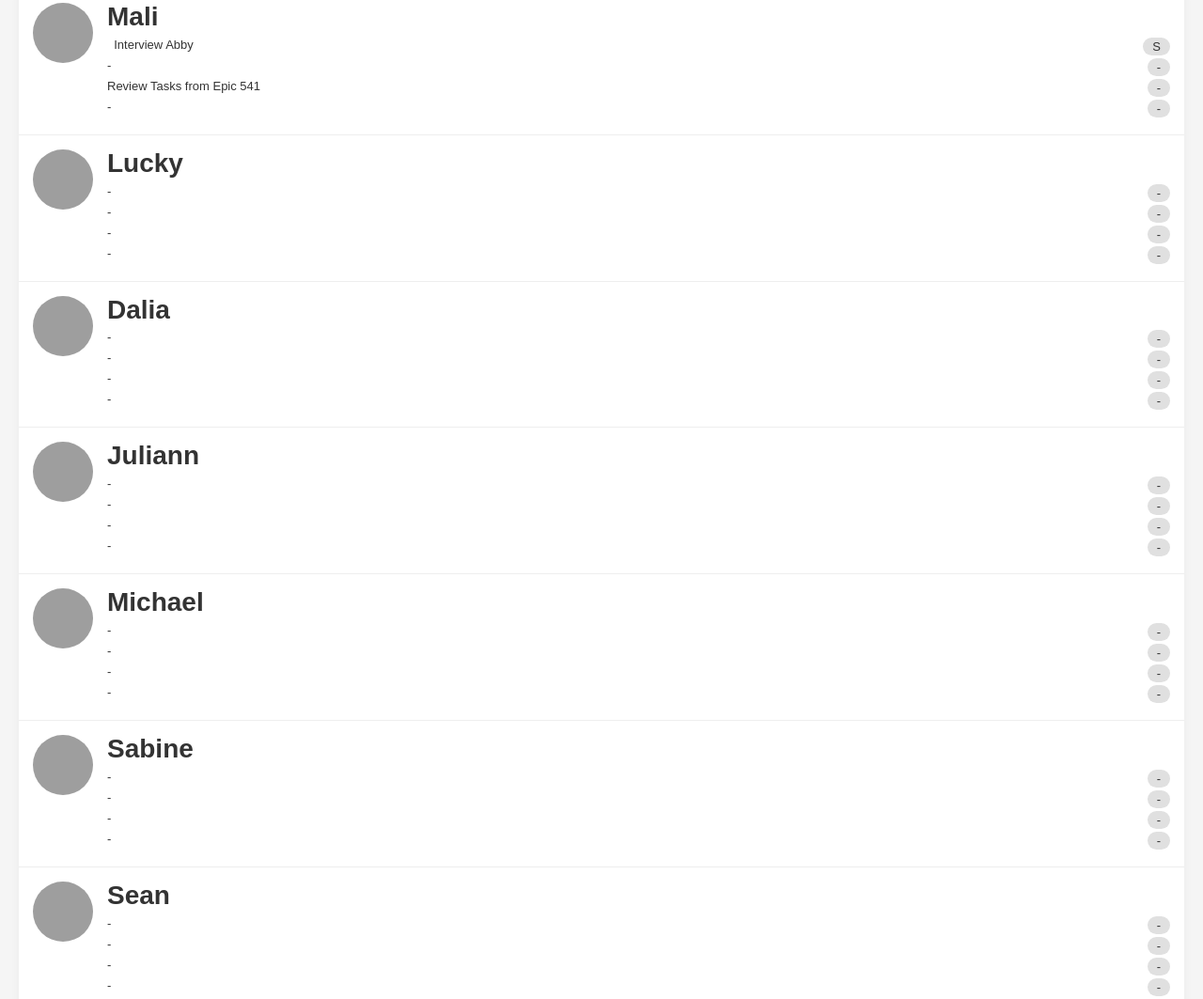
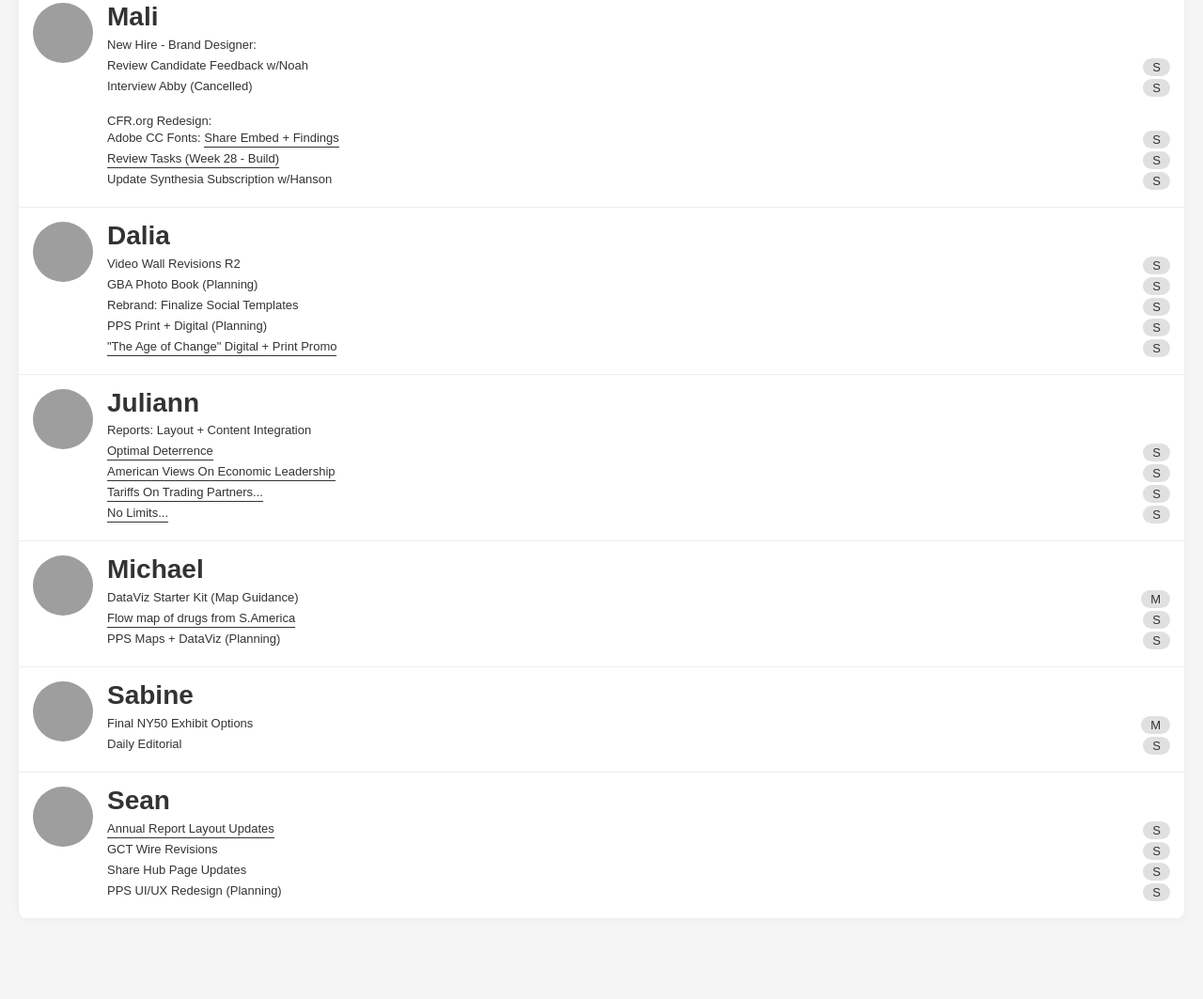
Before and after one commit to mmx-cfr/pde-design-tracker, a plain HTML site: page september-8-2025.html in a window 1280 px wide. Shown: the part 83-1146 px from the top of the page at 94% size. After the commit the page ends 1081 px from the top, so only its background shows below. Drawn offline with Linux system fonts and the light colour scheme; grey boxes are pictures that could not be loaded.

Commit message:
Update september-8-2025.html

```diff
--- a/september-8-2025.html
+++ b/september-8-2025.html
@@ -29,6 +29,16 @@
     .name{font-weight:bold;font-size:28px;margin-bottom:6px;line-height:1.1}
     .task{display:flex;justify-content:space-between;margin:3px 0;font-size:small;}
     .size{background:#e0e0e0;border-radius:12px;padding:2px 10px;font-size:small;color:#333;margin-left:12px;align-self:center;}
+/*    a{color:#333; text-decoration:none;}*/
+
+
+    .task a {
+      color: inherit;
+      text-decoration: none;
+      border-bottom: 1.5px solid #333;
+      padding-bottom: 2px; /* creates the offset */
+    }
+
   </style>
 </head>
 <body>
@@ -46,7 +56,11 @@
     <option value="august-11-2025.html">Mon, 8/11/2025 — Thu, 8/14/2025</option>
     <option value="august-18-2025.html">Mon, 8/18/2025 — Thu, 8/21/2025</option>
     <option value="august-25-2025.html">Mon, 8/25/2025 — Thu, 8/28/2025</option>
-    <option value="september-1-2025.html">Mon, 9/8/2025 — Thu, 9/11/2025</option>
+    <option value="september-1-2025.html">Mon, 9/1/2025 — Fri, 9/5/2025</option>
+    <option value="september-1-2025.html">Mon, 9/8/2025 — Fri, 9/12/2025</option>
+    <option value="september-1-2025.html">Mon, 9/15/2025 — Fri, 9/19/2025</option>
+    <option value="september-1-2025.html">Mon, 9/22/2025 — Fri, 9/26/2025</option>
+    <option value="september-1-2025.html">Mon, 9/29/2025 — Fri, 10/3/2025</option>
     <!-- add more weeks as needed -->
   </select>
 </div>
@@ -60,11 +74,16 @@
       <div class="details">
         <div class="name">Mali</div>
 
-        <div class="task"><span>&nbsp; Interview Abby </span><span class="size">S</span></div>
+        <div class="task"><span>New Hire - Brand Designer:</span><span class="size" style="visibility: hidden">-</span></div>
+        <div class="task"><span>Review Candidate Feedback w/Noah</span><span class="size">S</span></div>
+        <div class="task"><span>Interview Abby (Cancelled)</span><span class="size">S</span></div>
 
-        <div class="task"><span>-</span><span class="size">-</span></div>
-        <div class="task"><span>Review Tasks from Epic 541</span><span class="size">-</span></div>
-        <div class="task"><span>-</span><span class="size">-</span></div>
+        <div class="task"><span><BR>CFR.org Redesign:</span><span class="size" style="visibility: hidden">-</span></div>
+        <div class="task"><span>Adobe CC Fonts: <a href="https://codepen.io/Mali-X/pen/gbaZqzQ" target="_blank">Share Embed + Findings</a></span><span class="size">S</span></div>
+        <div class="task"><span><a href="https://www.notion.so/u9t/CFR-Weekly-Updates-18fb0b1f8f228103b9c6fc414810d565?source=copy_link" target="_blank">Review Tasks (Week 28 - Build)</a></span><span class="size">S</span></div>
+        <div class="task"><span>Update Synthesia Subscription w/Hanson</span><span class="size">S</span></div>
+
+
 
 <!--        <div class="task"><span>PPS Material</span><span class="size">S</span></div>-->
 <!--        <div class="task"><span>Rebrand</span><span class="size">S</span></div>-->
@@ -74,6 +93,7 @@
 
 
     <!-- Lucky -->
+    <!--
     <div class="designer">
       <div class="avatar" style="background-image:url('https://ca.slack-edge.com/E07UFG9853K-U07GFSDTCLQ-29edd27c2ef4-512');"></div>
       <div class="details">
@@ -85,7 +105,7 @@
         <div class="task"><span>-</span><span class="size">-</span></div>
       </div>
     </div>
-
+      -->
 
 
     <!-- Dalia -->
@@ -93,11 +113,15 @@
       <div class="avatar" style="background-image:url('https://ca.slack-edge.com/E07UFG9853K-U01HZHC55FA-14156c1147dd-512');"></div>
       <div class="details">
         <div class="name">Dalia</div>
+          <!-- Video Wall Revisions -->
+        <div class="task"><span>Video Wall Revisions R2</span><span class="size">S</span></div>
+        <div class="task"><span>GBA Photo Book (Planning)</span><span class="size">S</span></div>
+        <div class="task"><span>Rebrand: Finalize Social Templates</span><span class="size">S</span></div>
+        <div class="task"><span>PPS Print + Digital (Planning)</span><span class="size">S</span></div>
+          <div class="task"><span><a href="https://www.dropbox.com/scl/fo/nnmju63ztf6xf4ocwmnyv/AIt_BA4JuSZkTgcLm08zioo?rlkey=ymqgnwaubmnx9jbw15xu22re9&dl=0" target="_blank">"The Age of Change" Digital + Print Promo</a></span><span class="size">S</span></div>
 
-        <div class="task"><span>-</span><span class="size">-</span></div>
-        <div class="task"><span>-</span><span class="size">-</span></div>
-        <div class="task"><span>-</span><span class="size">-</span></div>
-        <div class="task"><span>-</span><span class="size">-</span></div>
+
+
       </div>
     </div>
 
@@ -107,24 +131,37 @@
     <!-- Juliann -->
     <div class="designer">
       <div class="avatar" style="background-image:url('https://ca.slack-edge.com/E07UFG9853K-U05FY0D866T-66fe4f979055-512');"></div>
+
       <div class="details">
         <div class="name">Juliann</div>
-        <div class="task"><span>-</span><span class="size">-</span></div>
-        <div class="task"><span>-</span><span class="size">-</span></div>
-        <div class="task"><span>-</span><span class="size">-</span></div>
-        <div class="task"><span>-</span><span class="size">-</span></div>
+<!--        <div class="task"><span>Company Pages: About, Contact, Careers, Membership</span><span class="size">M</span></div>-->
+        <div class="task"><span>Reports: Layout + Content Integration</span><span class="size" style="visibility: hidden;">S</span></div>
+          <div class="task"><span><a href="#"> Optimal Deterrence</a></span><span class="size">S</span></div>
+          <div class="task"><span><a href="#"> American Views On Economic Leadership</a></span><span class="size">S</span></div>
+          <div class="task"><span><a href="#"> Tariffs On Trading Partners...</a></span><span class="size">S</span></div>
+          <div class="task"><span><a href="#"> No Limits...</a></span><span class="size">S</span></div>
+
+<!--        <div class="task"><span>Daily Brief Templates</span><span class="size">M</span></div>-->
+<!--        <div class="task"><span>CNC Newsletter</span><span class="size">S</span></div>-->
       </div>
+
     </div>
+
+<!--        recirc card system-->
+<!--        Data viz next steps-->
 
     <!-- Michael -->
     <div class="designer">
       <div class="avatar" style="background-image:url('https://ca.slack-edge.com/E07UFG9853K-UBR3SU9FW-f31afeb2ec66-512');"></div>
       <div class="details">
         <div class="name">Michael</div>
-        <div class="task"><span>-</span><span class="size">-</span></div>
-        <div class="task"><span>-</span><span class="size">-</span></div>
-        <div class="task"><span>-</span><span class="size">-</span></div>
-        <div class="task"><span>-</span><span class="size">-</span></div>
+
+        <div class="task"><span>DataViz Starter Kit (Map Guidance)</span><span class="size">M</span></div>
+        <div class="task"><span><a href="https://observablehq.com/@cfr-design/flow-map">Flow map of drugs from S.America</a></span><span class="size">S</span></div>
+<!--          <div class="task"><span>Datawrapper Automation: Maps</span><span class="size">M</span></div>-->
+
+        <div class="task"><span>PPS Maps + DataViz (Planning) </span><span class="size">S</span></div>
+<!--        <div class="task"><span>Daily DataViz: Map Support</span><span class="size">S</span></div>-->
       </div>
     </div>
 
@@ -133,37 +170,41 @@
       <div class="avatar" style="background-image:url('https://ca.slack-edge.com/E07UFG9853K-U5NRTASUC-66702a3de5da-72');"></div>
       <div class="details">
         <div class="name">Sabine</div>
-        <div class="task"><span>-</span><span class="size">-</span></div>
-        <div class="task"><span>-</span><span class="size">-</span></div>
-        <div class="task"><span>-</span><span class="size">-</span></div>
-        <div class="task"><span>-</span><span class="size">-</span></div>
+        <div class="task"><span>Final NY50 Exhibit Options</span><span class="size">M</span></div>
+        <!-- <div class="task"><span>-</span><span class="size">-</span></div> -->
+        <div class="task"><span>Daily Editorial</span><span class="size">S</span></div>
+        <!-- <div class="task"><span>-</span><span class="size">-</span></div> -->
       </div>
     </div>
 
     <!-- Sean -->
     <div class="designer">
-      <a href="https://airtable.com/app8RT1ivyhMzVokV/shrDunEQKJP9JsvRd" target="_blank" style="text-decoration:none;">
+      <a href="https://airtable.com/app8RT1ivyhMzVokV/shrDunEQKJP9JsvRd" target="_blank">
         <div class="avatar" style="background-image:url('https://ca.slack-edge.com/E07UFG9853K-U04KBAEU36F-0047e33f77bd-512');"></div>
       </a>
       <div class="details">
         <div class="name">Sean</div>
-        <div class="task"><span>-</span><span class="size">-</span></div>
-        <div class="task"><span>-</span><span class="size">-</span></div>
-        <div class="task"><span>-</span><span class="size">-</span></div>
-        <div class="task"><span>-</span><span class="size">-</span></div>
+        <div class="task"><span><a href="https://www.figma.com/design/croxX1AEfRH3dfhQ14LrtQ/Annual-Report-2025?node-id=0-1&t=D7yjapoQg1RRTKuq-1" target="_blank">Annual Report Layout Updates</a></span><span class="size">S</span></div>
+        <div class="task"><span>GCT Wire Revisions</span><span class="size">S</span></div>
+        <div class="task"><span>Share Hub Page Updates</span><span class="size">S</span></div>
+        <div class="task"><span>PPS UI/UX Redesign (Planning)</span><span class="size">S</span></div>
       </div>
     </div>
 
+     <!-- Finished updates to the Annual Report + revised the GCT wires. I'm adding this all to my tracker this afternoon before our 1-on-1. -->
 
   </div>
 
   <script>
   // go to the page when user changes dropdown
   document.getElementById('weekSelect').addEventListener('change', function () {
-    window.location.href = this.value;
+    const baseUrl = this.value;
+    const cacheBuster = 'v=' + new Date().getTime();
+    const separator = baseUrl.includes('?') ? '&' : '?';
+    window.location.href = baseUrl + separator + cacheBuster;
   });
 
-  // set dropdown to match current page
+  // set dropdown to match current page (ignoring cache buster)
   const currentFile = location.pathname.split('/').pop().toLowerCase();
   const sel = document.getElementById('weekSelect');
   for (let i = 0; i < sel.options.length; i++) {
@@ -174,5 +215,6 @@
   }
 </script>
 
+
 </body>
 </html>
```
